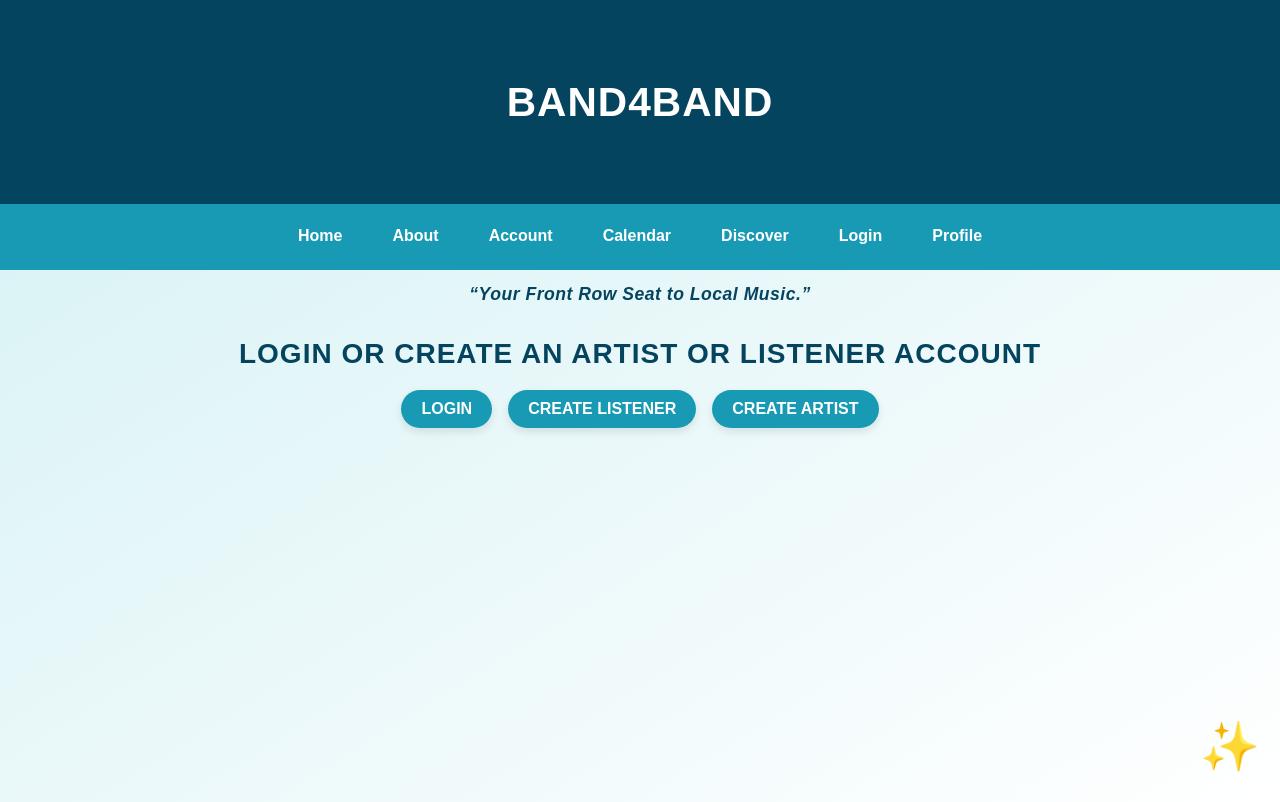
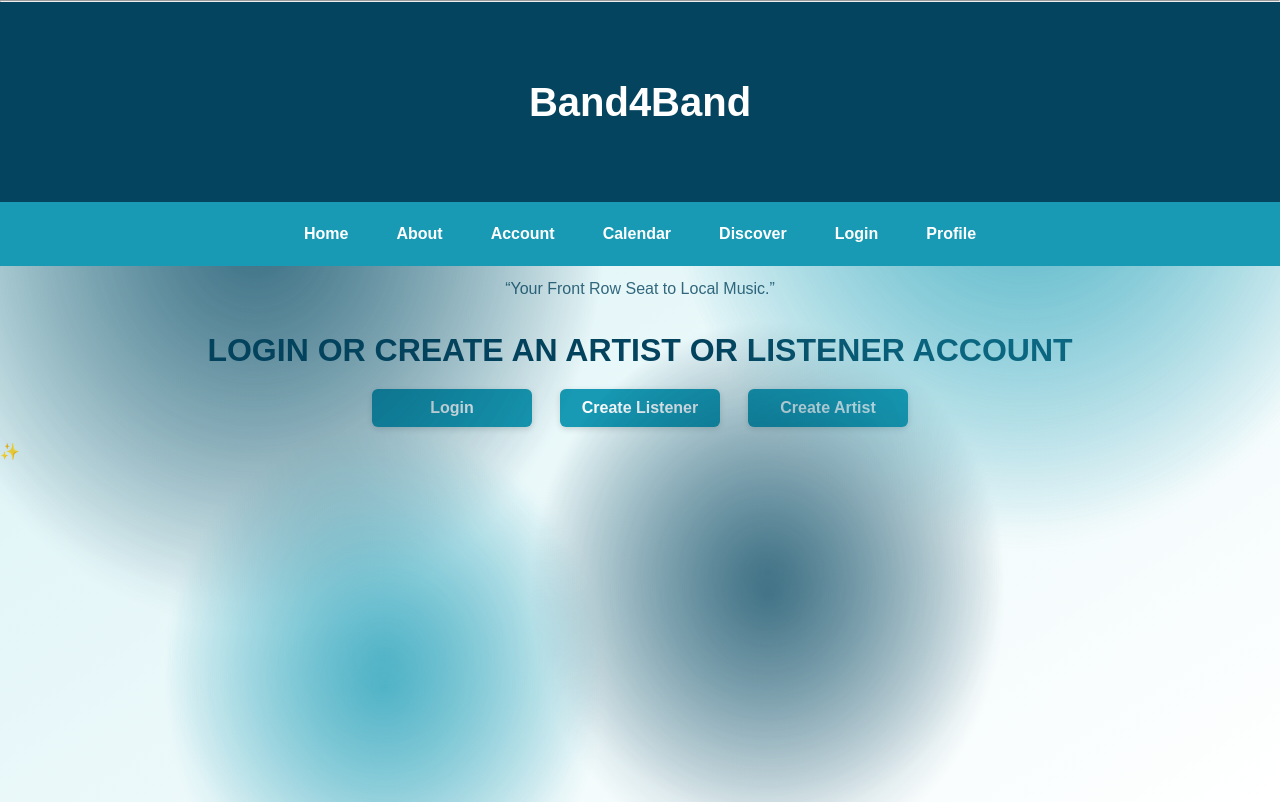
Before and after one commit to Oasis-NEU/sp25-group-13, a React (Vite) app: page /login in a window 1280 px wide. Built offline with nearby package versions, Linux system fonts and the light colour scheme.

Commit message:
Made changes to calendar, home, and login. Different colors and hovering animations
HELLOOOOO MAMASS:LWQKSWK

```diff
--- a/src/Pages/Calendar/Calendar.css
+++ b/src/Pages/Calendar/Calendar.css
@@ -13,6 +13,48 @@
   display: flex;
   flex-direction: column;
   align-items: center;
+  position: relative;
+  overflow: hidden;
+}
+
+/* Graffiti Paint Splatter Layers */
+.paint-splatter {
+  position: absolute;
+  top: 0;
+  left: 0;
+  width: 100%;
+  height: 100%;
+  pointer-events: none;
+  background-image:
+    radial-gradient(circle at 20% 30%, #05445e 0%, transparent 30%),
+    radial-gradient(circle at 80% 20%, #189ab4 0%, transparent 30%),
+    radial-gradient(circle at 60% 70%, #05445e 0%, transparent 25%),
+    radial-gradient(circle at 30% 80%, #189ab4 0%, transparent 20%);
+  background-repeat: no-repeat;
+  background-size: cover;
+  opacity: 0.3;
+  animation: drip 4s ease-in-out infinite;
+  z-index: 1;
+}
+
+.paint-splatter.layer2 {
+  animation-delay: 2s;
+  opacity: 0.2;
+}
+
+@keyframes drip {
+  0% {
+    transform: translateY(0) scaleY(1);
+    opacity: 0.4;
+  }
+  50% {
+    transform: translateY(10px) scaleY(1.2);
+    opacity: 0.6;
+  }
+  100% {
+    transform: translateY(0) scaleY(1);
+    opacity: 0.4;
+  }
 }
 
 /* Banner */
@@ -23,6 +65,8 @@
   display: flex;
   align-items: center;
   justify-content: center;
+  z-index: 2;
+  position: relative;
 }
 
 .company-name {
@@ -41,6 +85,8 @@
   padding: 15px 0;
   background-color: #189ab4;
   text-align: center;
+  z-index: 2;
+  position: relative;
 }
 
 .nav-bar a {
@@ -48,24 +94,27 @@
   text-decoration: none;
   font-weight: bold;
   padding: 10px 15px;
-  transition: background-color 0.3s ease;
+  border-radius: 5px;
+  transition: background-color 0.3s ease, transform 0.3s ease;
 }
 
 .nav-bar a:hover {
   background-color: #75e6da;
-  border-radius: 5px;
   text-decoration: none;
+  transform: scale(1.05);
 }
 
 /* Calendar Content */
 .calendar-content {
   background-color: white;
-  padding: 20px;
-  width: 80%;
+  padding: 30px;
+  width: 85%;
   margin-top: 20px;
-  border-radius: 10px;
-  box-shadow: 0 0 10px rgba(0, 0, 0, 0.1);
+  border-radius: 12px;
+  box-shadow: 0 0 15px rgba(0, 0, 0, 0.1);
   color: #05445e;
+  z-index: 2;
+  position: relative;
 }
 
 .calendar-title {
@@ -74,17 +123,24 @@
   color: #05445e;
 }
 
-/* Band Card (reused from About page's member) */
+/* Event Cards */
 .event-card {
   background-color: #75e6da;
   padding: 20px;
   text-align: center;
-  border-radius: 10px;
-  box-shadow: 2px 2px 10px rgba(0, 0, 0, 0.1);
+  border-radius: 12px;
+  box-shadow: 2px 2px 12px rgba(0, 0, 0, 0.15);
+  margin-bottom: 20px;
+  transition: transform 0.3s ease, box-shadow 0.3s ease;
+}
+
+.event-card:hover {
+  transform: translateY(-5px);
+  box-shadow: 4px 4px 20px rgba(0, 0, 0, 0.2);
 }
 
 .event-card h3 {
-  font-size: 1.2rem;
+  font-size: 1.3rem;
   font-weight: bold;
   margin: 10px 0;
 }
@@ -106,15 +162,33 @@
   height: 20px;
 }
 
-.profileContainer {
-  display: flex;
-  align-items: center;
-  gap: 10px;
-}
-
 .profileContainer img {
   border-radius: 50%;
   border: 2px solid white;
   width: 40px;
   height: 40px;
 }
+
+.add-event-container {
+  margin-top: 20px;
+  display: flex;
+  justify-content: center;
+}
+
+.add-event-button {
+  background-color: #189ab4;
+  color: white;
+  font-weight: bold;
+  padding: 12px 20px;
+  border: none;
+  border-radius: 8px;
+  font-size: 1rem;
+  cursor: pointer;
+  box-shadow: 0 4px 12px rgba(0, 0, 0, 0.2);
+  transition: all 0.3s ease;
+}
+
+.add-event-button:hover {
+  background-color: #05445e;
+  transform: translateY(-2px) scale(1.03);
+}
--- a/src/Pages/Home/Home.css
+++ b/src/Pages/Home/Home.css
@@ -13,6 +13,7 @@
   align-items: center;
   background-color: #d4f1f4;
   min-height: 100vh;
+  position: relative;
 }
 
 /* Banner */
@@ -23,18 +24,21 @@
   display: flex;
   align-items: center;
   justify-content: center;
+  position: relative;
+  z-index: 1;
 }
 
 .company-name {
   color: white;
   font-size: 2.5rem;
   font-weight: bold;
+  z-index: 2;
 }
 
 /* Profile Button (Top Right) */
 .profile-button {
-  max-width:80px;
-  max-height:60px;
+  max-width: 80px;
+  max-height: 60px;
   width: auto;
   height: auto;
   border-radius: 50%;
@@ -42,9 +46,10 @@
   top: 20px;
   right: 20px;
   border: 2px solid white;
+  z-index: 3;
 }
 
-/* post Button (Top Left) */
+/* Post Button (Top Left) */
 .post-button {
   width: 60px;
   height: 60px;
@@ -53,6 +58,7 @@
   top: 20px;
   left: 20px;
   border: 2px solid white;
+  z-index: 3;
 }
 
 /* Navigation Bar */
@@ -63,6 +69,7 @@
   width: 100%;
   padding: 15px;
   background-color: #189ab4;
+  z-index: 2;
 }
 
 .nav-bar a {
@@ -83,6 +90,7 @@
   margin-top: 20px;
   border-radius: 10px;
   box-shadow: 0 0 10px rgba(0, 0, 0, 0.1);
+  z-index: 1;
 }
 
 h2 {
@@ -108,4 +116,15 @@ h2 {
   color: #05445e;
   border-radius: 10px;
   box-shadow: 2px 2px 10px rgba(0, 0, 0, 0.1);
+  padding: 10px;
+  flex-direction: column;
+  overflow: hidden;
 }
+
+.post img {
+  max-height: 150px;
+  object-fit: cover;
+  border-radius: 8px;
+  margin-top: 10px;
+  width: 100%;
+}
--- a/src/Pages/Login/Login.css
+++ b/src/Pages/Login/Login.css
@@ -1,115 +1,119 @@
+
 /* Reset Styles */
 * {
   margin: 0;
   padding: 0;
   box-sizing: border-box;
-  font-family: 'Arial', sans-serif;
+  font-family: Arial, sans-serif;
 }
 
-/* Page Background */
 .login-page {
-  background: linear-gradient(to bottom right, #d4f1f4, #ffffff);
   min-height: 100vh;
   display: flex;
   flex-direction: column;
-  align-items: center;
+  justify-content: flex-start;
+  background: linear-gradient(to bottom right, #d4f1f4, #ffffff);
   position: relative;
+  overflow: hidden;
 }
 
-/* Banner */
-.banner {
-  width: 100%;
-  height: 200px;
-  background-color: #05445e;
-  display: flex;
-  align-items: center;
-  justify-content: center;
-  animation: glitterPop 2s ease-in-out infinite alternate;
-}
-
-@keyframes glitterPop {
-  0% { transform: scale(1); }
-  100% { transform: scale(1.02); }
-}
-
-.company-name {
-  color: white;
-  font-size: 2.7rem;
-  font-weight: 900;
-  letter-spacing: 1px;
-  text-transform: uppercase;
-}
-
-/* Nav Bar */
+/* Navigation Bar */
 .nav-bar {
+  background-color: #189ab4;
   display: flex;
   justify-content: center;
+  padding: 10px;
   gap: 20px;
-  width: 100%;
-  padding: 15px;
-  background-color: #189ab4;
+  z-index: 2;
+  position: relative;
 }
 
 .nav-bar a {
   color: white;
   text-decoration: none;
   font-weight: bold;
-  transition: all 0.3s ease-in-out;
+  padding: 8px 14px;
+  border-radius: 5px;
+  transition: background-color 0.3s ease, transform 0.2s ease;
 }
 
 .nav-bar a:hover {
-  text-decoration: underline;
-  letter-spacing: 1px;
+  background-color: #05445e;
+  transform: translateY(-2px);
 }
 
-/* Header */
-.login-header {
-  font-size: 28px;
+/* Banner */
+.banner {
+  background-color: #05445e;
+  color: white;
+  text-align: center;
+  padding: 20px 0;
+  font-size: 2rem;
   font-weight: bold;
-  margin: 30px 0 20px;
-  text-align: center;
-  color: #05445e;
-  text-transform: uppercase;
-  letter-spacing: 1px;
+  z-index: 2;
+  position: relative;
 }
 
-/* Button Row */
+/* Tagline */
+.login-tagline {
+  text-align: center;
+  margin: 10px 0;
+  font-size: 1rem;
+  color: #05445e;
+  opacity: 0.8;
+  z-index: 2;
+}
+
+/* Button Container */
 .button-container {
   display: flex;
-  gap: 16px;
   justify-content: center;
-  flex-wrap: wrap;
-  margin-bottom: 20px;
+  gap: 12px;
+  margin: 15px 0;
+  z-index: 2;
 }
 
+/* Login Buttons */
 .login-button {
+  width: 160px;
   padding: 10px 20px;
   font-size: 16px;
+  margin: 0 8px;
   background-color: #189ab4;
   color: white;
   border: none;
-  border-radius: 30px;
+  border-radius: 6px;
   cursor: pointer;
+  font-weight: bold;
   transition: all 0.3s ease;
-  font-weight: bold;
-  box-shadow: 0 4px 8px rgba(0,0,0,0.1);
-  text-transform: uppercase;
+  box-shadow: 0 2px 6px rgba(0, 0, 0, 0.15);
 }
 
 .login-button:hover {
   background-color: #05445e;
-  transform: scale(1.05);
+  transform: translateY(-2px) scale(1.03);
+  box-shadow: 0 4px 15px rgba(5, 68, 94, 0.4);
 }
 
-/* Form Container */
-.login-container,
+/* Headers */
+.login-header {
+  font-size: 2rem;
+  font-weight: bold;
+  margin: 20px 0;
+  text-align: center;
+  color: #05445e;
+  text-transform: uppercase;
+  z-index: 2;
+}
+
+.login,
 .create-container {
   display: flex;
   flex-direction: column;
   align-items: center;
   justify-content: center;
-  width: 100%;
-  padding-bottom: 40px;
+  min-height: 50vh;
+  z-index: 2;
 }
 
 .login-form,
@@ -120,21 +124,19 @@
   justify-content: center;
   width: 100%;
   max-width: 400px;
-  padding: 30px;
+  padding: 20px;
   background: white;
-  border-radius: 15px;
-  box-shadow: 0 8px 30px rgba(0, 0, 0, 0.1);
-  margin-bottom: 30px;
-  transition: transform 0.3s ease, box-shadow 0.3s ease;
+  border-radius: 10px;
+  box-shadow: 0 8px 16px rgba(0, 0, 0, 0.2);
+  transition: transform 0.3s ease;
+  z-index: 2;
 }
 
 .login-form:hover,
 .create-form:hover {
-  transform: translateY(-5px);
-  box-shadow: 0 12px 32px rgba(0, 0, 0, 0.15);
+  transform: scale(1.02);
 }
 
-/* Input & Buttons */
 .login-form input,
 .create-form input,
 .login-form button,
@@ -144,9 +146,16 @@
   padding: 10px;
   margin: 10px 0;
   border: 1px solid #ccc;
-  border-radius: 25px;
+  border-radius: 5px;
   font-size: 1rem;
+}
+
+h2 {
   text-align: center;
+  margin-bottom: 15px;
+  color: #05445e;
+  text-transform: uppercase;
+  font-weight: bold;
 }
 
 .login-form button,
@@ -156,65 +165,60 @@
   font-weight: bold;
   border: none;
   cursor: pointer;
-  text-transform: uppercase;
-  transition: background 0.3s, transform 0.2s;
+  transition: background-color 0.3s ease;
 }
 
 .login-form button:hover,
 .create-form button:hover {
   background-color: #05445e;
-  transform: scale(1.03);
 }
 
-/* Section Headings */
-h2 {
+/* Placeholder Message */
+.login-placeholder {
+  margin-top: 30px;
+  font-size: 1.2rem;
+  color: #05445e;
+  opacity: 0.7;
   text-align: center;
-  margin-bottom: 15px;
-  color: #05445e;
-  font-size: 22px;
-  text-transform: uppercase;
-  letter-spacing: 1px;
+  z-index: 2;
 }
 
-/* Message Styling */
-p {
-  text-align: center;
-  color: #05445e;
-  font-size: 1rem;
-  margin-top: 10px;
+/* Graffiti Drip Effect */
+.paint-splatter {
+  position: absolute;
+  top: 0;
+  left: 0;
+  width: 100%;
+  height: 100%;
+  pointer-events: none;
+  background-image:
+    radial-gradient(circle at 20% 30%, #05445e 0%, transparent 30%),
+    radial-gradient(circle at 80% 20%, #189ab4 0%, transparent 30%),
+    radial-gradient(circle at 60% 70%, #05445e 0%, transparent 25%),
+    radial-gradient(circle at 30% 80%, #189ab4 0%, transparent 20%);
+  background-repeat: no-repeat;
+  background-size: cover;
+  opacity: 0.3;
+  animation: drip 4s ease-in-out infinite;
+  z-index: 1;
 }
 
-/* Dead Space Add-on */
-.login-tagline {
-  margin-top: 10px;
-  font-style: italic;
-  font-weight: bold;
-  color: #05445e;
-  text-align: center;
-  font-size: 1.1rem;
-  letter-spacing: 0.5px;
+.paint-splatter.layer2 {
+  animation-delay: 2s;
+  opacity: 0.2;
 }
 
-.emoji-glam {
-  position: absolute;
-  bottom: 20px;
-  right: 20px;
-  font-size: 3rem;
-  animation: bob 2s ease-in-out infinite;
-}
-
-@keyframes bob {
-  0%, 100% { transform: translateY(0); }
-  50% { transform: translateY(-10px); }
-}
-
-/* Responsive */
-@media (max-width: 500px) {
-  .login-button {
-    width: 100%;
+@keyframes drip {
+  0% {
+    transform: translateY(0) scaleY(1);
+    opacity: 0.4;
   }
-  .login-form,
-  .create-form {
-    padding: 20px;
+  50% {
+    transform: translateY(10px) scaleY(1.2);
+    opacity: 0.6;
+  }
+  100% {
+    transform: translateY(0) scaleY(1);
+    opacity: 0.4;
   }
 }
--- a/src/Pages/Login/Login.jsx
+++ b/src/Pages/Login/Login.jsx
@@ -22,16 +22,19 @@ function Login() {
     setMessage('');
     const hashedPassword = await bcrypt.hash(password, 10);
 
+    const cleanedContact = contact.trim();
+    const cleanedUsername = username.trim();
+
     const { data: contactRepeat, error: fetchErrorContact } = await supabase
       .from(table)
       .select("id")
-      .eq("contact", contact)
+      .eq("contact", cleanedContact)
       .single();
 
     const { data: usernameRepeat, error: fetchErrorUser } = await supabase
       .from(table)
       .select("id")
-      .eq("username", username)
+      .eq("username", cleanedUsername)
       .single();
 
     if (!fetchErrorContact) {
@@ -44,8 +47,8 @@ function Login() {
       return;
     } else {
       let insertData = {
-        contact,
-        username,
+        contact: cleanedContact,
+        username: cleanedUsername,
         password: hashedPassword,
         following: [],
         followers: [],
@@ -82,25 +85,26 @@ function Login() {
   const handleLogin = async () => {
     setLoading(true);
     setMessage('');
+    const cleanedContact = contact.trim();
     let data = null;
 
-    const { data: DataListener, error: ErrorListener } = await supabase
+    const { data: listener, error: listenerError } = await supabase
       .from("ListenerAccount")
-      .select("id, contact, password, username, profile_picture, bio, artist, followers, following")
-      .eq("contact", contact)
+      .select("*")
+      .eq("contact", cleanedContact)
       .single();
 
-    if (!ErrorListener) {
-      data = DataListener;
+    if (listener) {
+      data = listener;
     } else {
-      const { data: DataArtist, error: ErrorArtist } = await supabase
+      const { data: artist, error: artistError } = await supabase
         .from("Artist Account")
-        .select("id, contact, password, username, profile_picture, bio, artist, followers, following")
-        .eq("contact", contact)
+        .select("*")
+        .eq("contact", cleanedContact)
         .single();
 
-      if (!ErrorArtist) {
-        data = DataArtist;
+      if (artist) {
+        data = artist;
       } else {
         setMessage("Phone number/email not found.");
         setLoading(false);
@@ -133,13 +137,14 @@ function Login() {
   };
 
   return (
-    <div className="login-page">
-      {/* Banner */}
+    <div className="login-page graffiti">
+      <div className="paint-splatter"></div>
+      <div className="paint-splatter layer2"></div>
+
       <div className="banner">
         <h1 className="company-name">Band4Band</h1>
       </div>
 
-      {/* Navigation Bar */}
       <div className="nav-bar">
         <Link to="/home">Home</Link>
         <Link to="/about">About</Link>
@@ -150,10 +155,8 @@ function Login() {
         <Link to="/profile">Profile</Link>
       </div>
 
-      {/* Tagline for extra sparkle */}
       <p className="login-tagline">“Your Front Row Seat to Local Music.”</p>
 
-      {/* Main Login/Create Area */}
       <div className="login-container">
         <h1 className="login-header">Login or Create an Artist or Listener Account</h1>
         <div className="button-container">
@@ -237,7 +240,6 @@ function Login() {
         )}
       </div>
 
-      {/* Floating Charli-style sparkle */}
       <div className="emoji-glam">✨</div>
     </div>
   );
@@ -249,7 +251,7 @@ function HandleContact({ contact, setContact, setError }) {
   const [inputValue, setInputValue] = useState(contact);
 
   const contactVal = (e) => {
-    const value = e.target.value;
+    const value = e.target.value.trim();
     setInputValue(value);
     if (emailRegex.test(value) || phoneRegex.test(value)) {
       setError("");
```
Also changed, not shown: src/Pages/Calendar/Calendar.jsx (+48 -113 lines), src/Pages/Home/Home.jsx (+7 -10 lines).
